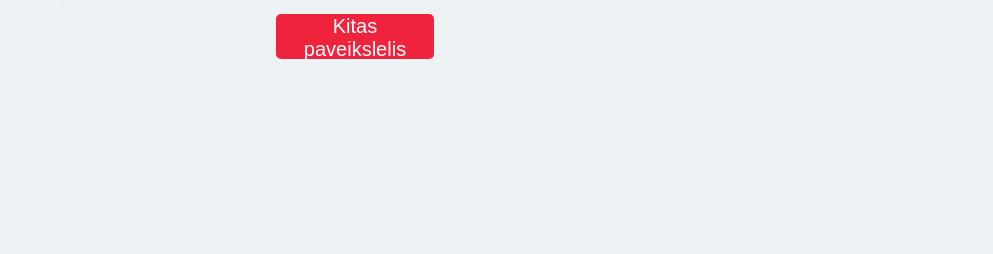
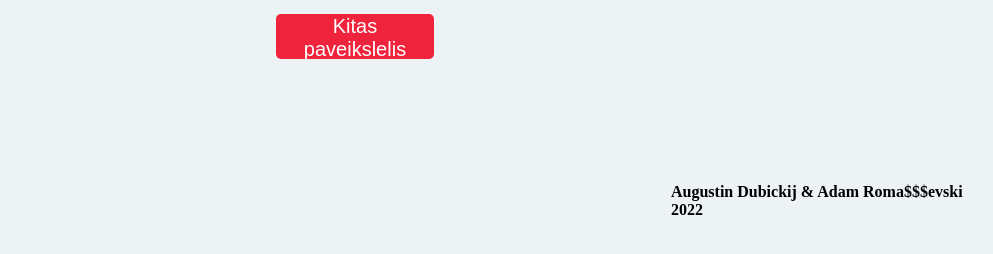
Before and after one commit to poiutas/augadam, a plain HTML site: page index.html in a window 1280 px wide. Shown: the part 510-764 px from the top of the page, without its empty margins (285-1278 px from the left). Drawn offline with Linux system fonts and the light colour scheme.

Commit message:
idetas parasas

```diff
--- a/CSS/style.css
+++ b/CSS/style.css
@@ -53,3 +53,7 @@ body{
     margin-left: 20px;
     font-size: 150%;
   }
+  h4{
+    position: absolute;
+    bottom: 50px;
+  }
--- a/index.html
+++ b/index.html
@@ -1,6 +1,7 @@
 <!DOCTYPE html>
 <html lang="en" dir="ltr">
   <head>
+    <meta charset="UTF-8">
     <title> Random Image </title>
     <script src="https://kit.fontawesome.com/a076d05399.js"></script>
     <link rel="stylesheet" href="CSS/style.css"/>
@@ -16,7 +17,9 @@
         <button onclick="get_random_image()"> Kitas paveikslelis </button>
       </div>
     </div>
-
+    <div>
+    <h4 class="col-12">Augustin Dubickij & Adam Roma$$$evski 2022</h4>
+  </div>
     <script src="script/main.js"></script>
   </body>
 </html>
```
